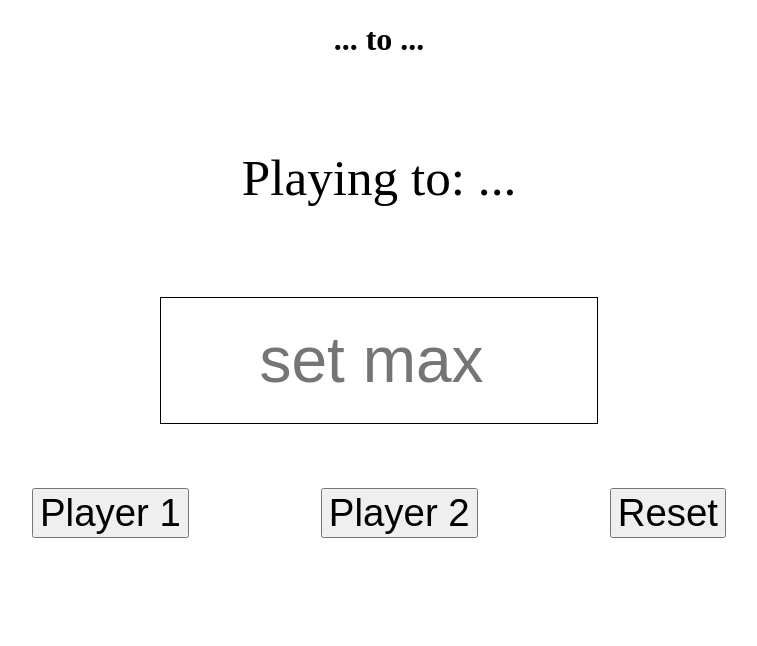
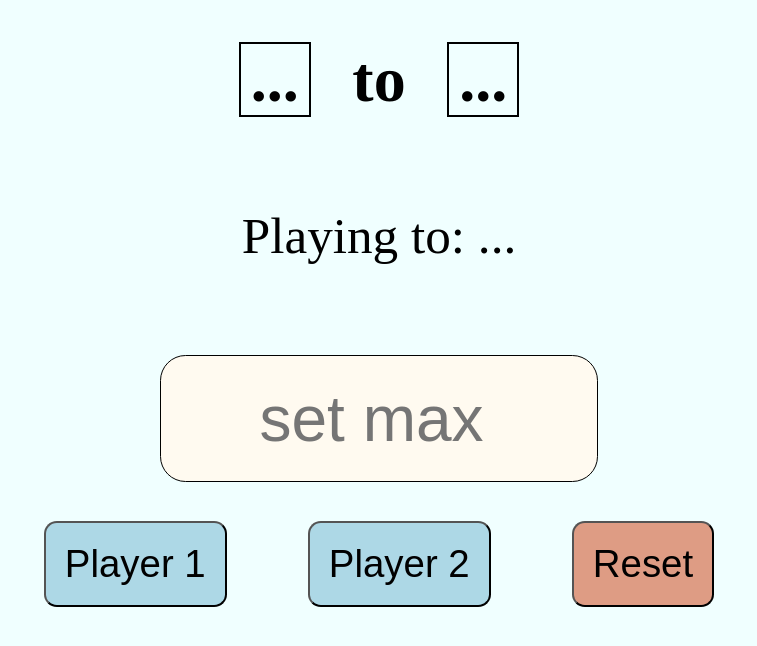
Before and after one commit to qudlaty/ScoreCounter, a plain HTML site: page index.html in a window 1280 px wide. Shown: the whole page, without its empty margins (261-1018 px from the left). Drawn offline with Linux system fonts and the light colour scheme.

Commit message:
basic styling + js improvements
reseting maxScore  from input  +  some css

```diff
--- a/index.html
+++ b/index.html
@@ -11,10 +11,10 @@
     <span class="" id="p1Scr">...</span> to <span class="" id="p2Scr">...</span>
 	</h1>
 	<p>Playing to: <span id="maxP">...</span></p>
-	<input type="number" placeholder="set max">
+	<input type="number" placeholder="set max" min="0">
   <div class="btns">
-    <button id="p1">Player 1</button>
-    <button id="p2">Player 2</button>
+    <button class="btnP" id="p1">Player 1</button>
+    <button class="btnP" id="p2">Player 2</button>
     <button id="reset">Reset</button>
   </div>
 
--- a/main.js
+++ b/main.js
@@ -1,4 +1,3 @@
-/*alert('connnected');*/
 
 const h1P1 = document.querySelector("#p1Scr"),
       h1P2 = document.querySelector("#p2Scr"),
@@ -9,12 +8,11 @@ let p1Scr = 0,
     p2Scr = 0,
     gameOver = false;
 
-
 let maxP = document.querySelector("p span"),
     inp = document.querySelector("input"),
     winSc = inp.value;
 
-// set max score s
+// set max scores
 inp.addEventListener('change',function(){
 	maxP.textContent = this.value;
 	winSc = Number(this.value);
@@ -28,6 +26,7 @@ p1.addEventListener("click",function(){
 		if(p1Scr === winSc){
 			gameOver = true;
 			h1P1.classList.add("won");
+      h1P2.classList.add("lose");
 		};
 		h1P1.textContent = p1Scr;
 	}
@@ -40,6 +39,7 @@ p2.addEventListener("click",function(){
 		if(p2Scr === winSc){
 			gameOver = true;
 			h1P2.classList.add("won");
+      h1P1.classList.add("lose");
 		};
 		h1P2.textContent = p2Scr;
 	}
@@ -59,8 +59,8 @@ function resetAll() {
 	h1P1.textContent = 0;
 	h1P2.textContent = 0;
 
-	h1P1.classList.remove("won");
-	h1P2.classList.remove("won");
+	h1P1.classList.remove("won", "lose");
+	h1P2.classList.remove("won", "lose");
   gameOver = false;
 }
 
--- a/style.css
+++ b/style.css
@@ -1,6 +1,18 @@
 body {
+  height: 100%;
   margin: auto;
   text-align: center;
+  background-color: azure;
+}
+
+h1 {
+  font-size: 5vw;
+}
+
+h1 span {
+  border: solid 2px black;
+  margin: 2vw;
+  padding: 0px 10px;
 }
 
 p {
@@ -15,15 +27,31 @@ input {
   border: solid 1px;
   font-size: 5vw;
   padding: 2vw;
-  margin: auto;
-  display: block;
+  border-radius: 2vw;
+  background-color: floralwhite;
 }
 
 button{
-  margin: 5vw;
-  font-size: 3vw
+  margin: 3vw;
+  font-size: 3vw;
+  border-radius: 1vw;
+  padding: 1.5vw;
+}
+
+.btnP {
+  background-color: lightblue;
+}
+
+#reset {
+  background-color: rgba(210, 90, 50, .6);
 }
 
 .won {
+  background-color: aquamarine;
 	color: forestgreen;
 }
+
+.lose {
+  background-color: coral;
+	color: crimson;
+}
```
